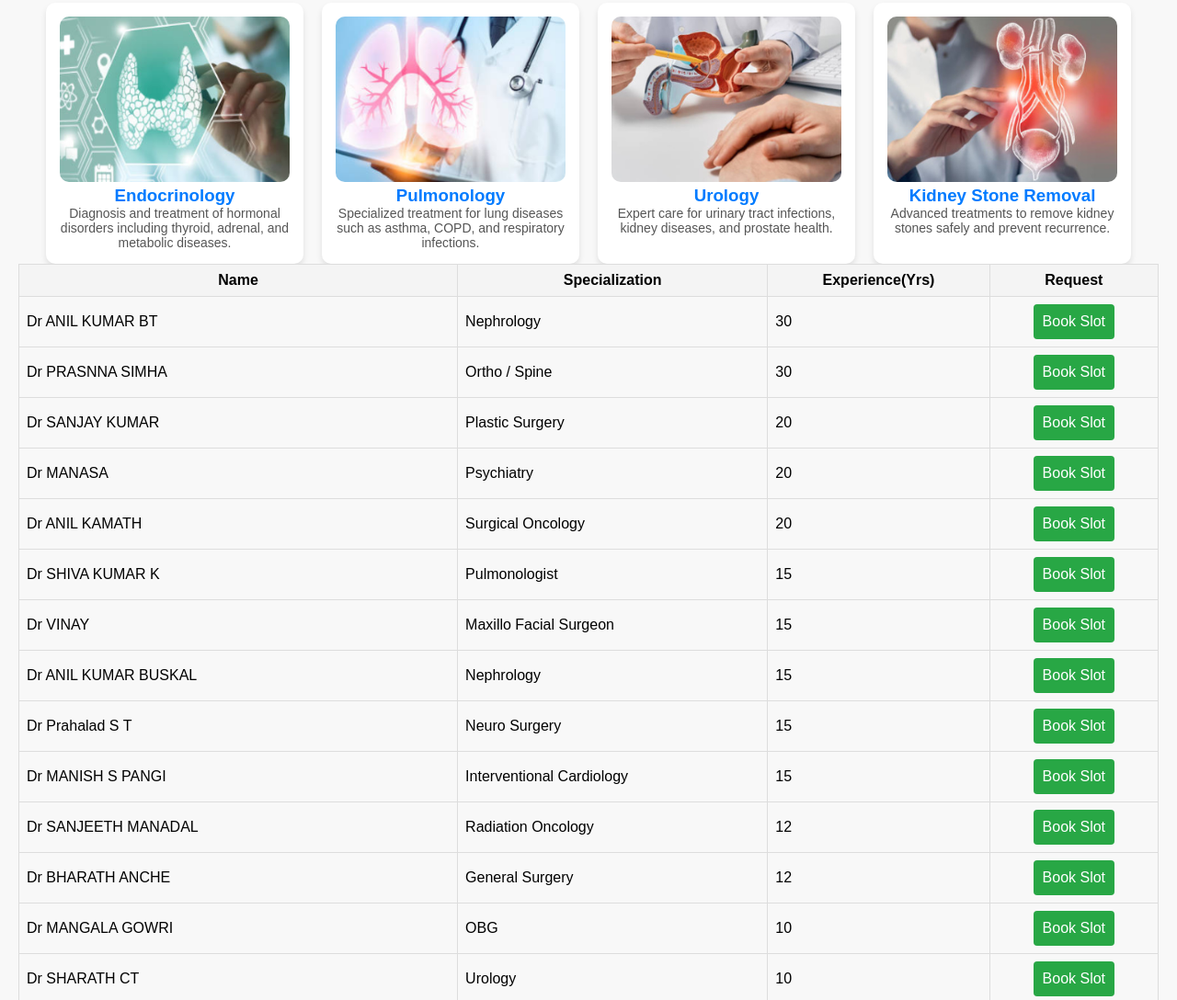
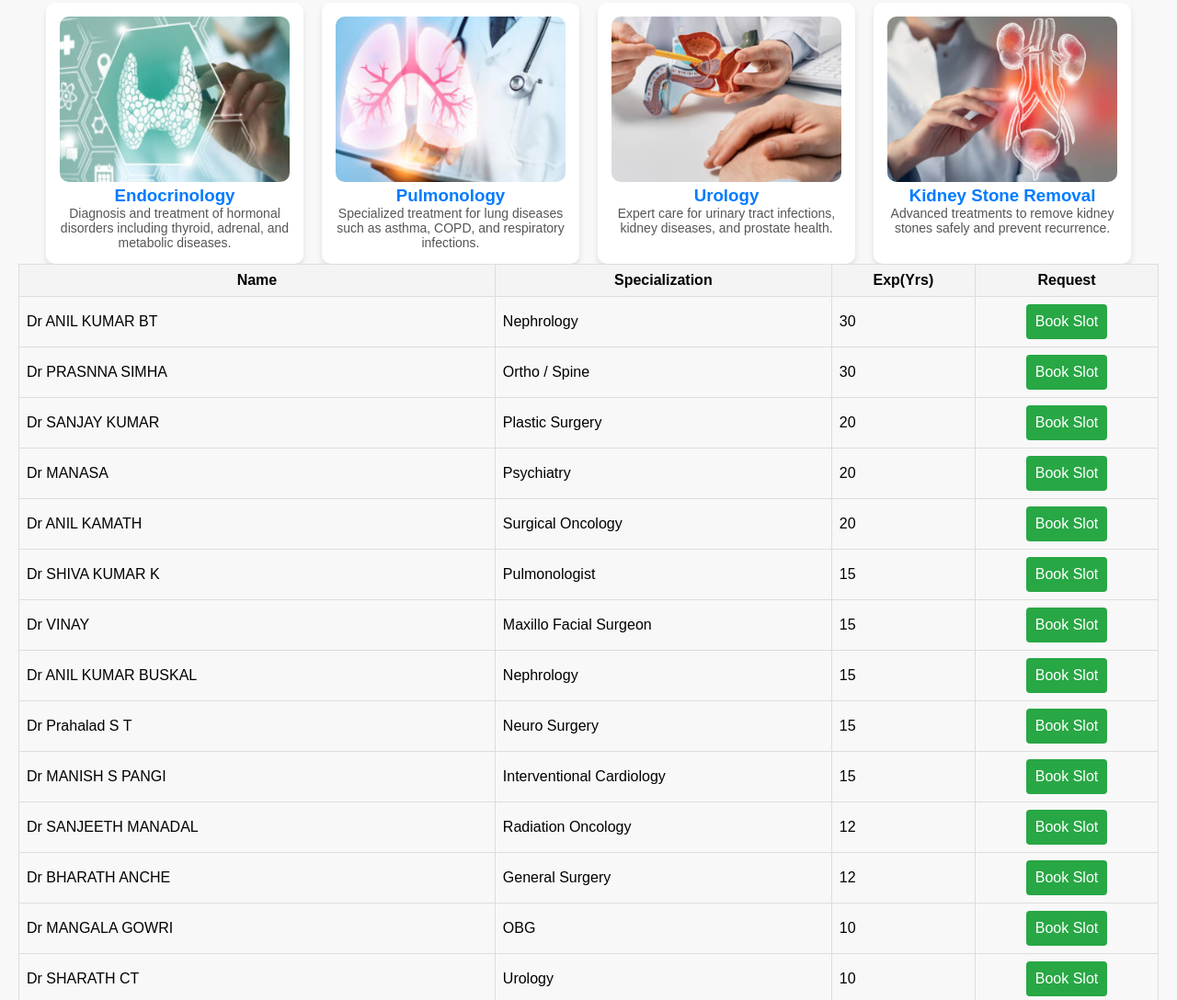
Before and after one commit to ptvinay25/serv, a plain HTML site: page index.html in a window 1280 px wide. Shown: the part 1537-2625 px from the top of the page at 92% size. Drawn offline with Linux system fonts and the light colour scheme.

Commit message:
Update index.html

```diff
--- a/index.html
+++ b/index.html
@@ -393,7 +393,7 @@ input, textarea {
             <tr>
                 <th>Name</th>
                 <th>Specialization</th>
-                <th>Experience(Yrs)</th>
+                <th>Exp(Yrs)</th>
                 <th>Request</th>
             </tr>
         </thead>
```
